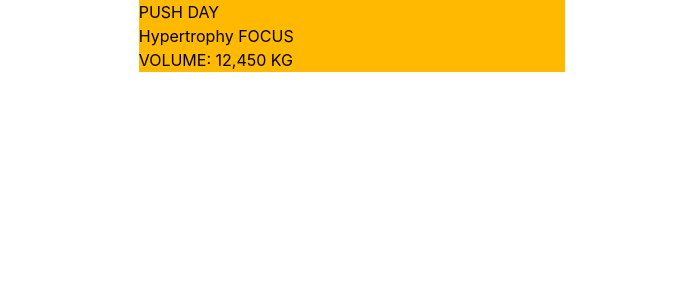
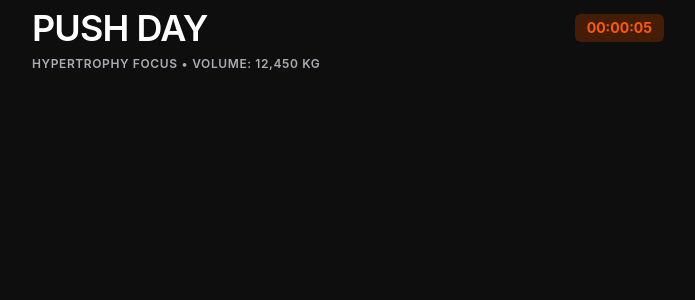
Before and after one commit to LuisAguiarGIT/myFitness, a Next.js app: page /WorkoutLog in a window 1280 px wide. Shown: the top 300 px of the page, without its empty margins (288-983 px from the left). Built offline with nearby package versions, Linux system fonts and the light colour scheme.

Commit message:
Workout page with timer

```diff
--- a/src/app/WorkoutLog/page.tsx
+++ b/src/app/WorkoutLog/page.tsx
@@ -1,3 +1,5 @@
+import Timer from '../../components/Timer';
+
 const data = {
   workoutName: 'PUSH DAY',
   focus: 'Hypertrophy',
@@ -6,10 +8,19 @@ const data = {
 
 export default function WorkoutLog() {
   return (
-    <div className="flex justify-center items-center">
-      <div className="w-1/3 bg-amber-400">
-        <h1>{data.workoutName}</h1>
-        <p>{data.focus} FOCUS</p> <p>VOLUME: {data.volume} KG</p>
+    <div className="flex justify-center h-screen">
+      <div className="w-1/2 bg-[#0E0E0E] text-white">
+        <div className="flex justify-between align-middle mt-2">
+          <h1 className="font-semibold text-4xl tracking-tight">
+            {data.workoutName}
+          </h1>
+          <Timer />
+        </div>
+        <div className="flex text-xs font-semibold tracking-wider pt-2 text-gray-300/80">
+          <span>{data.focus.toUpperCase()} FOCUS</span>
+          <span className="ml-1 mr-1">•</span>
+          <span>VOLUME: {data.volume} KG</span>
+        </div>
       </div>
     </div>
   );
--- a/src/app/globals.css
+++ b/src/app/globals.css
@@ -1 +1,5 @@
 @import 'tailwindcss';
+
+body {
+  background-color: #0e0e0e;
+}
--- /dev/null
+++ b/src/components/Timer.tsx
@@ -0,0 +1,35 @@
+'use client';
+
+import { useEffect, useState } from 'react';
+import { clearInterval } from 'timers';
+
+export default function Timer() {
+  const [timeElapsed, setTimeElapsed] = useState(0);
+
+  useEffect(() => {
+    const interval = setInterval(() => {
+      setTimeElapsed((prev) => prev + 1);
+    }, 1000);
+
+    return () => clearInterval(interval);
+  }, []);
+
+  const formatTime = (totalSeconds: number) => {
+    const hours = Math.floor(totalSeconds / 3600)
+      .toString()
+      .padStart(2, '0');
+    const minutes = Math.floor((totalSeconds % 3600) / 60)
+      .toString()
+      .padStart(2, '0');
+    const seconds = (totalSeconds % 60).toString().padStart(2, '0');
+    return `${hours}:${minutes}:${seconds}`;
+  };
+
+  return (
+    <div className="flex items-center justify-center mr-2">
+      <div className="bg-[#692701]/60 text-[#FC5B00] font-label text-secondary font-bold text-sm bg-secondary-container/20 px-3 py-1 rounded-md">
+        {formatTime(timeElapsed)}
+      </div>
+    </div>
+  );
+}
```
